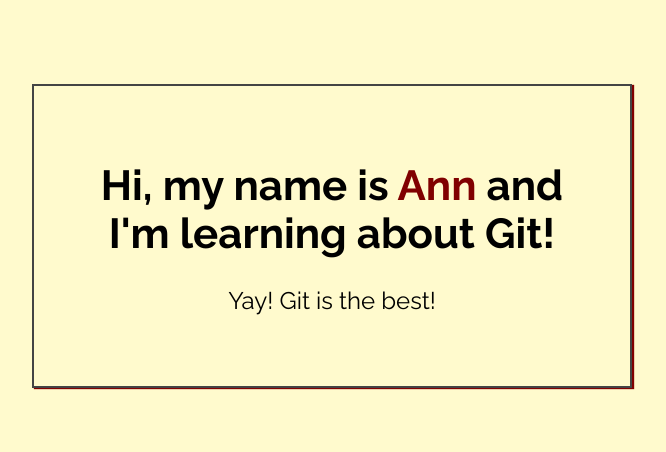
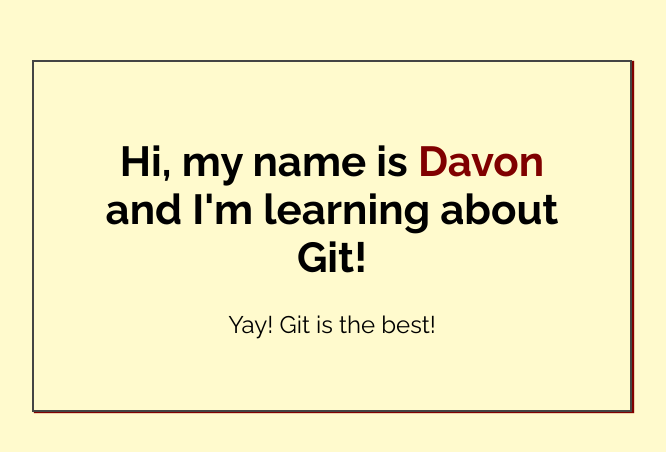
Before and after one commit to Davonjr/my-first-repo, a plain HTML site: page index.html in a window 1280 px wide. Shown: the part 164-616 px from the top of the page, without its empty margins (308-974 px from the left). Drawn offline with Linux system fonts and the light colour scheme.

Commit message:
Added name to index.html

```diff
--- a/index.html
+++ b/index.html
@@ -14,7 +14,7 @@
 <body>
 
     <div class="greeting">
-        <h1>Hi, my name is <span class="highlight">Ann</span> and I'm learning about Git! </h1>
+        <h1>Hi, my name is <span class="highlight">Davon</span> and I'm learning about Git! </h1>
 
         <p>Yay! Git is the best!</p>
     </div>
```
